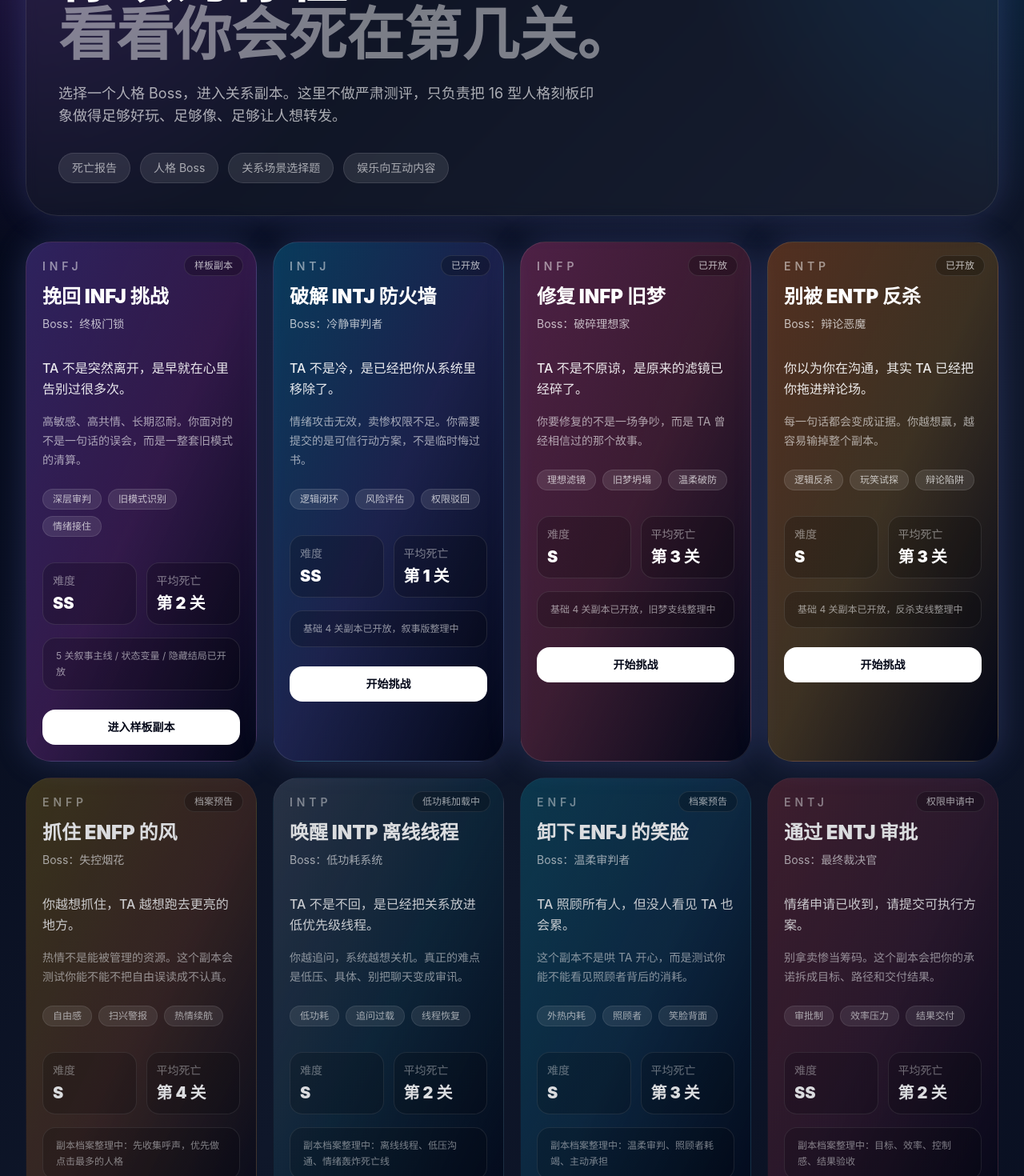
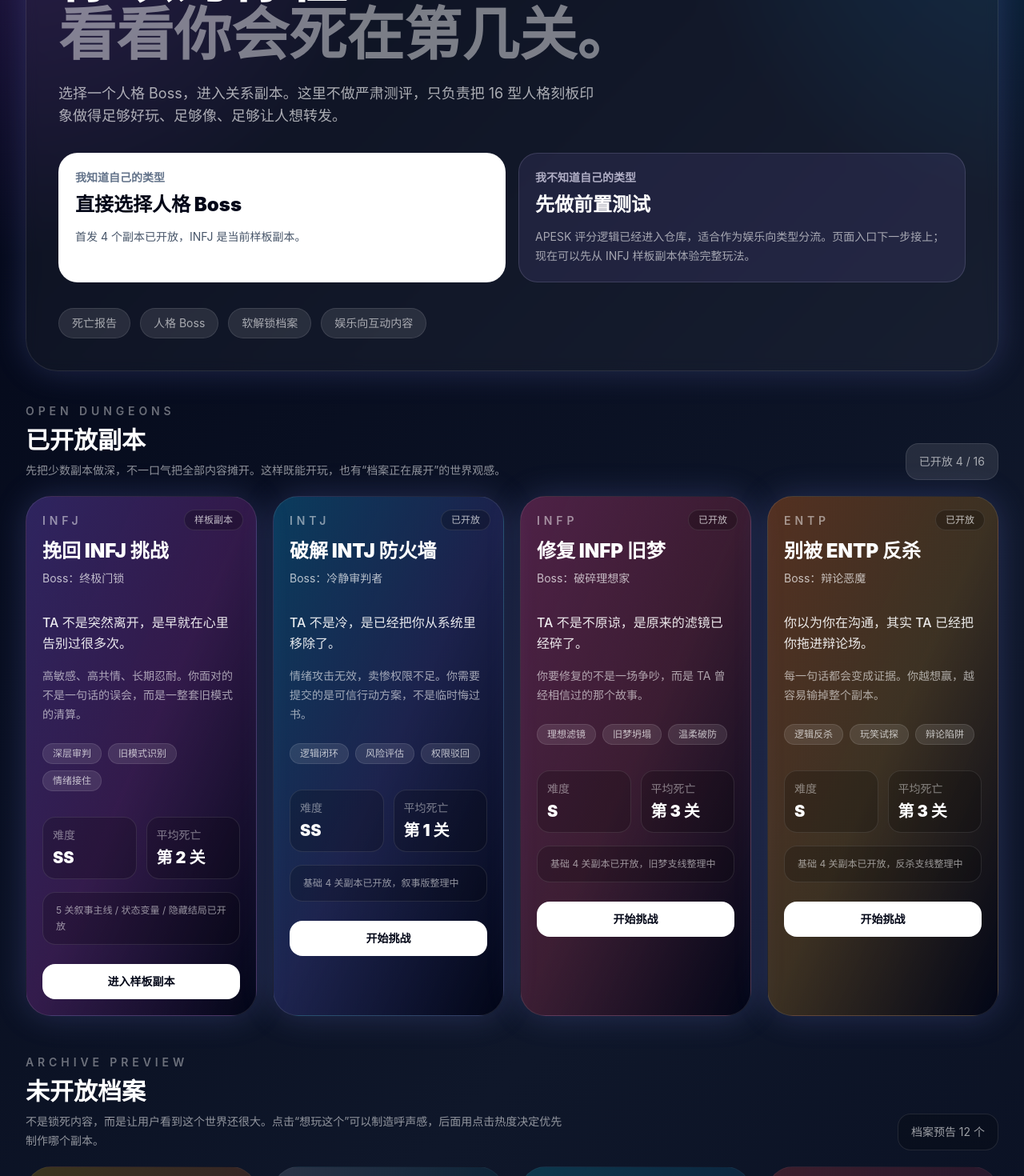
Before and after one commit to 666hanrui/MBTI, a React (Vite) app: page / in a window 1280 px wide. Shown: the part 190-1660 px from the top of the page at 80% size. Built offline with nearby package versions, Linux system fonts and the light colour scheme.

Commit message:
feat: add dual entry and soft unlock archive homepage

```diff
--- a/src/pages/HomePage.tsx
+++ b/src/pages/HomePage.tsx
@@ -1,12 +1,25 @@
+import { useMemo, useState } from 'react';
 import { personalities } from '../data/personalities';
 import { PersonalityCard } from '../components/PersonalityCard';
-import type { PersonalityType } from '../types';
+import type { PersonalityCode, PersonalityType } from '../types';
 
 interface HomePageProps {
   onStart: (type: PersonalityType) => void;
 }
 
 export function HomePage({ onStart }: HomePageProps) {
+  const [previewType, setPreviewType] = useState<PersonalityCode | null>(null);
+  const previewPersonality = useMemo(
+    () => personalities.find((item) => item.type === previewType),
+    [previewType]
+  );
+  const opened = personalities.filter((item) => item.releaseStatus === 'sample' || item.releaseStatus === 'open');
+  const previews = personalities.filter((item) => item.releaseStatus === 'preview' || item.releaseStatus === 'hidden');
+
+  const handlePreview = (type: PersonalityCode) => {
+    setPreviewType(type);
+  };
+
   return (
     <main className="min-h-screen px-4 py-10 text-white md:px-8">
       <section className="mx-auto max-w-7xl">
@@ -20,19 +33,80 @@ export function HomePage({ onStart }: HomePageProps) {
             选择一个人格 Boss，进入关系副本。这里不做严肃测评，只负责把 16 型人格刻板印象做得足够好玩、足够像、足够让人想转发。
           </p>
 
+          <div className="mt-8 grid gap-4 md:grid-cols-2">
+            <a href="#archive" className="rounded-3xl border border-white/10 bg-white px-5 py-5 text-slate-950 transition hover:bg-white/85">
+              <p className="text-sm font-black text-slate-500">我知道自己的类型</p>
+              <p className="mt-2 text-2xl font-black">直接选择人格 Boss</p>
+              <p className="mt-3 text-sm leading-6 text-slate-600">首发 4 个副本已开放，INFJ 是当前样板副本。</p>
+            </a>
+            <div className="rounded-3xl border border-violet-200/15 bg-violet-400/10 px-5 py-5">
+              <p className="text-sm font-black text-violet-100/70">我不知道自己的类型</p>
+              <p className="mt-2 text-2xl font-black text-white">先做前置测试</p>
+              <p className="mt-3 text-sm leading-6 text-white/60">
+                APESK 评分逻辑已经进入仓库，适合作为娱乐向类型分流。页面入口下一步接上；现在可以先从 INFJ 样板副本体验完整玩法。
+              </p>
+            </div>
+          </div>
+
           <div className="mt-8 flex flex-wrap gap-3 text-sm text-white/60">
             <span className="rounded-full border border-white/10 bg-white/10 px-4 py-2">死亡报告</span>
             <span className="rounded-full border border-white/10 bg-white/10 px-4 py-2">人格 Boss</span>
-            <span className="rounded-full border border-white/10 bg-white/10 px-4 py-2">关系场景选择题</span>
+            <span className="rounded-full border border-white/10 bg-white/10 px-4 py-2">软解锁档案</span>
             <span className="rounded-full border border-white/10 bg-white/10 px-4 py-2">娱乐向互动内容</span>
           </div>
         </div>
 
-        <div className="mt-8 grid gap-5 md:grid-cols-2 xl:grid-cols-4">
-          {personalities.map((personality) => (
-            <PersonalityCard key={personality.type} personality={personality} onStart={onStart} />
-          ))}
-        </div>
+        <section id="archive" className="mt-10">
+          <div className="flex flex-col justify-between gap-3 md:flex-row md:items-end">
+            <div>
+              <p className="text-sm font-semibold tracking-[0.35em] text-white/40">OPEN DUNGEONS</p>
+              <h2 className="mt-2 text-3xl font-black text-white">已开放副本</h2>
+              <p className="mt-2 max-w-2xl text-sm leading-6 text-white/55">
+                先把少数副本做深，不一口气把全部内容摊开。这样既能开玩，也有“档案正在展开”的世界观感。
+              </p>
+            </div>
+            <div className="rounded-2xl border border-white/10 bg-white/10 px-4 py-3 text-sm text-white/60">
+              已开放 {opened.length} / 16
+            </div>
+          </div>
+
+          <div className="mt-5 grid gap-5 md:grid-cols-2 xl:grid-cols-4">
+            {opened.map((personality) => (
+              <PersonalityCard key={personality.type} personality={personality} onStart={onStart} onPreview={handlePreview} />
+            ))}
+          </div>
+        </section>
+
+        <section className="mt-12">
+          <div className="flex flex-col justify-between gap-3 md:flex-row md:items-end">
+            <div>
+              <p className="text-sm font-semibold tracking-[0.35em] text-white/40">ARCHIVE PREVIEW</p>
+              <h2 className="mt-2 text-3xl font-black text-white">未开放档案</h2>
+              <p className="mt-2 max-w-2xl text-sm leading-6 text-white/55">
+                不是锁死内容，而是让用户看到这个世界还很大。点击“想玩这个”可以制造呼声感，后面用点击热度决定优先制作哪个副本。
+              </p>
+            </div>
+            <div className="rounded-2xl border border-white/10 bg-black/20 px-4 py-3 text-sm text-white/60">
+              档案预告 {previews.length} 个
+            </div>
+          </div>
+
+          {previewPersonality ? (
+            <div className="mt-5 rounded-[2rem] border border-amber-300/20 bg-amber-400/10 p-5">
+              <p className="text-sm font-bold text-amber-100/80">已记录你的呼声</p>
+              <h3 className="mt-2 text-2xl font-black text-white">{previewPersonality.title}</h3>
+              <p className="mt-3 text-sm leading-7 text-white/70">
+                系统已把「{previewPersonality.type}」加入待开放热度池。这个按钮现在不强迫分享、不收费，只负责让用户感觉自己参与了副本开放顺序。
+              </p>
+            </div>
+          ) : null}
+
+          <div className="mt-5 grid gap-5 md:grid-cols-2 xl:grid-cols-4">
+            {previews.map((personality) => (
+              <PersonalityCard key={personality.type} personality={personality} onStart={onStart} onPreview={handlePreview} />
+            ))}
+          </div>
+        </section>
       </section>
     </main>
   );
```
